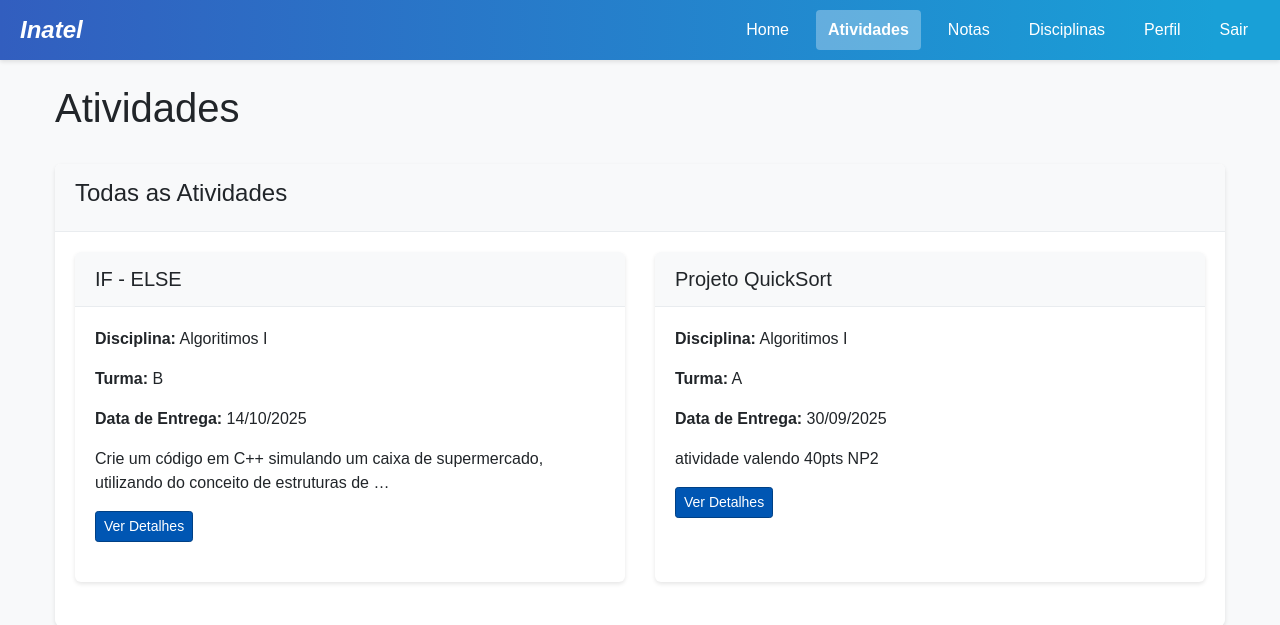
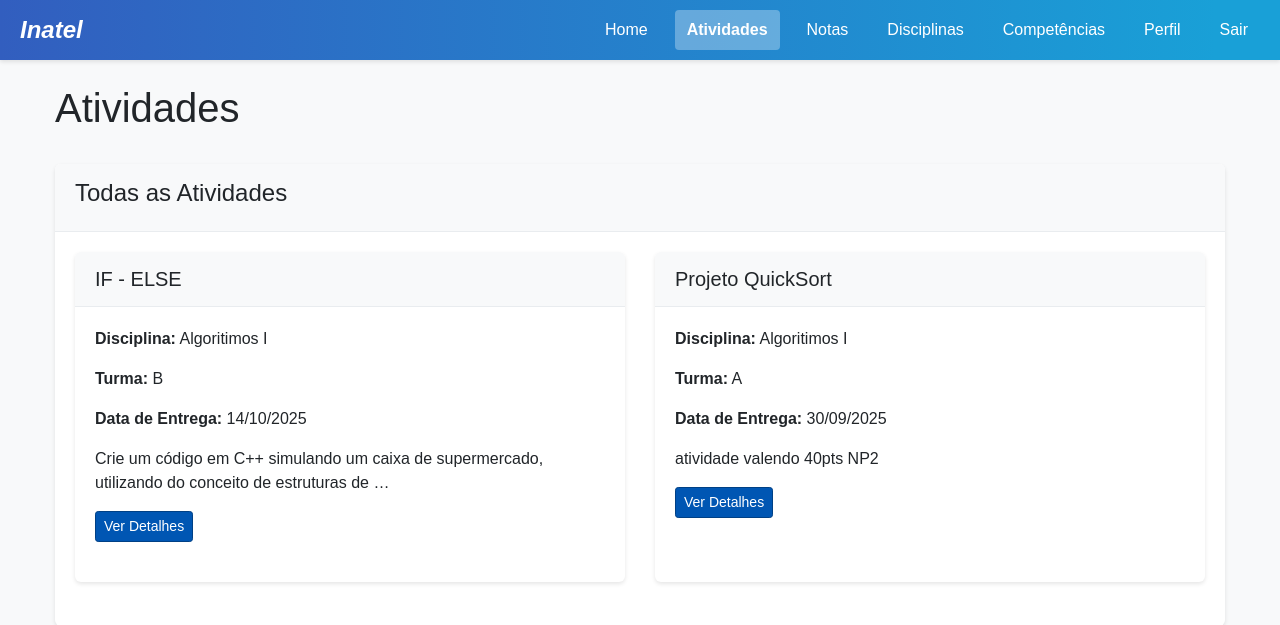
Before and after one commit to SamuelFreitasSoares/feedback-360, a Django app: template project/templates/atividades.html in a window 1280 px wide. Shown: the top 625 px of the page. Run offline with Django 4.2, Linux system fonts and the light colour scheme; the template is opened without the code that fills it: values that come from a table or form of the project are taken from there, others are empty; data comes from the database, SQL or seed files in the repository; both versions use the stored data as it was after the commit; some libraries are stand-ins or nearby versions.

Commit message:
:bug: fixed: alunos podem realizar mais de uma avalição de colegas. Professores podem ver o botão para a página de "Competências" em todas as páginas

```diff
--- a/project/templates/atividades.html
+++ b/project/templates/atividades.html
@@ -18,6 +18,7 @@
             <a href="{% url 'atividades' %}" class="active">Atividades</a>
             <a href="{% url 'notas' %}">Notas</a>
             <a href="{% url 'disciplinas' %}">Disciplinas</a>
+            <a href="{% url 'competencias' %}">Competências</a>
             <a href="{% url 'perfil' %}">Perfil</a>
             {% if user_type == 'admin' %}
                 <a href="{% url 'admin_dashboard' %}">Admin</a>
--- a/project/templates/disciplinas.html
+++ b/project/templates/disciplinas.html
@@ -18,6 +18,7 @@
             <a href="{% url 'atividades' %}">Atividades</a>
             <a href="{% url 'notas' %}">Notas</a>
             <a href="{% url 'disciplinas' %}" class="active">Disciplinas</a>
+            <a href="{% url 'competencias' %}">Competências</a>
             <a href="{% url 'perfil' %}">Perfil</a>
             {% if user_type == 'admin' %}
                 <a href="{% url 'admin_dashboard' %}">Admin</a>
--- a/project/views.py
+++ b/project/views.py
@@ -512,7 +512,7 @@ def avaliar_colega(request, id_avaliacao):
         messages.success(request, "Avaliação realizada com sucesso!")
         return redirect('atividade_detalhe', id_atividade=avaliacao.atividade.id)
 
-        return render(request, 'avaliar_colega.html', {
+    return render(request, 'avaliar_colega.html', {
         'avaliacao': avaliacao,
         'competencias': competencias,
         'user_type': user_type
```
Also changed, not shown: db.sqlite3, project/migrations/0012_alter_avaliacao_unique_together.py (added), 1 other file.
